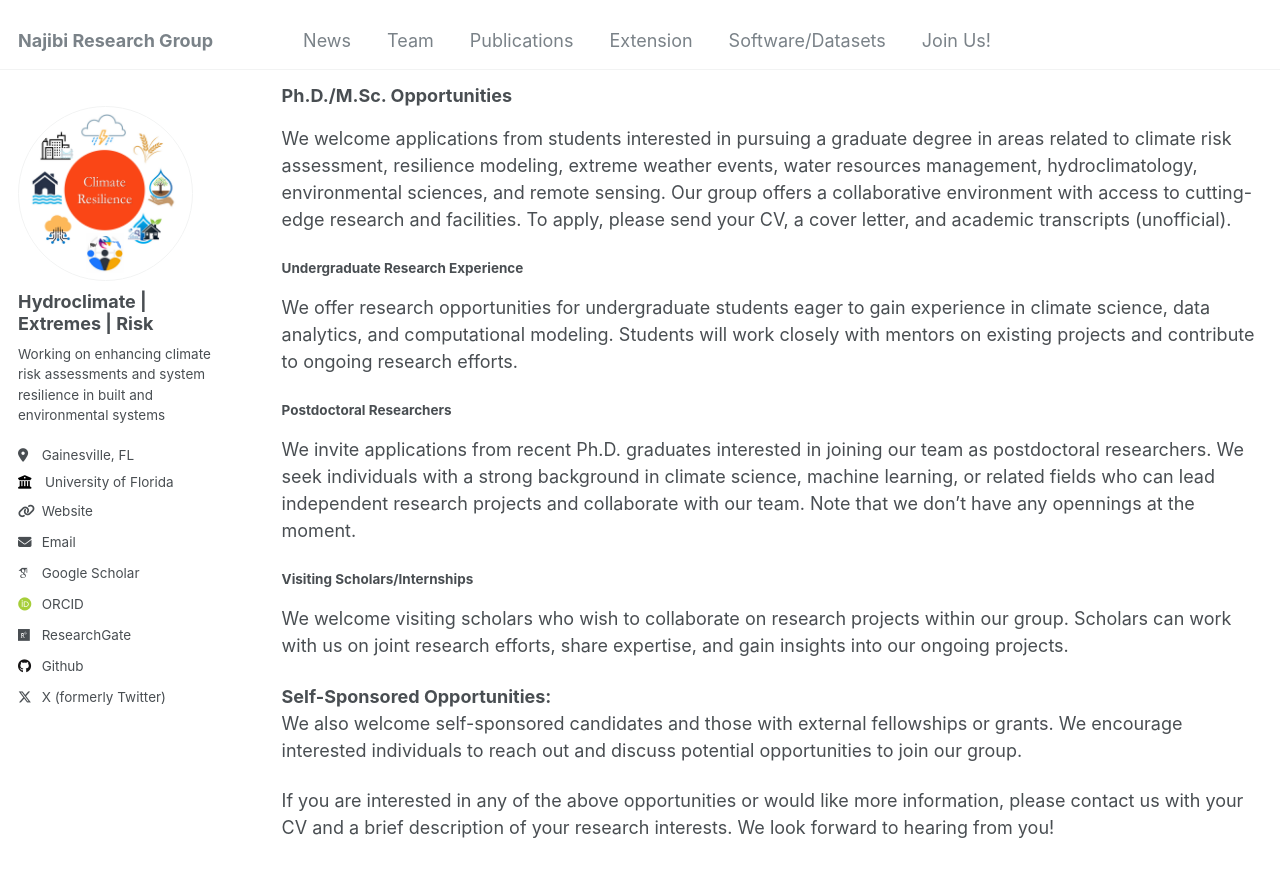
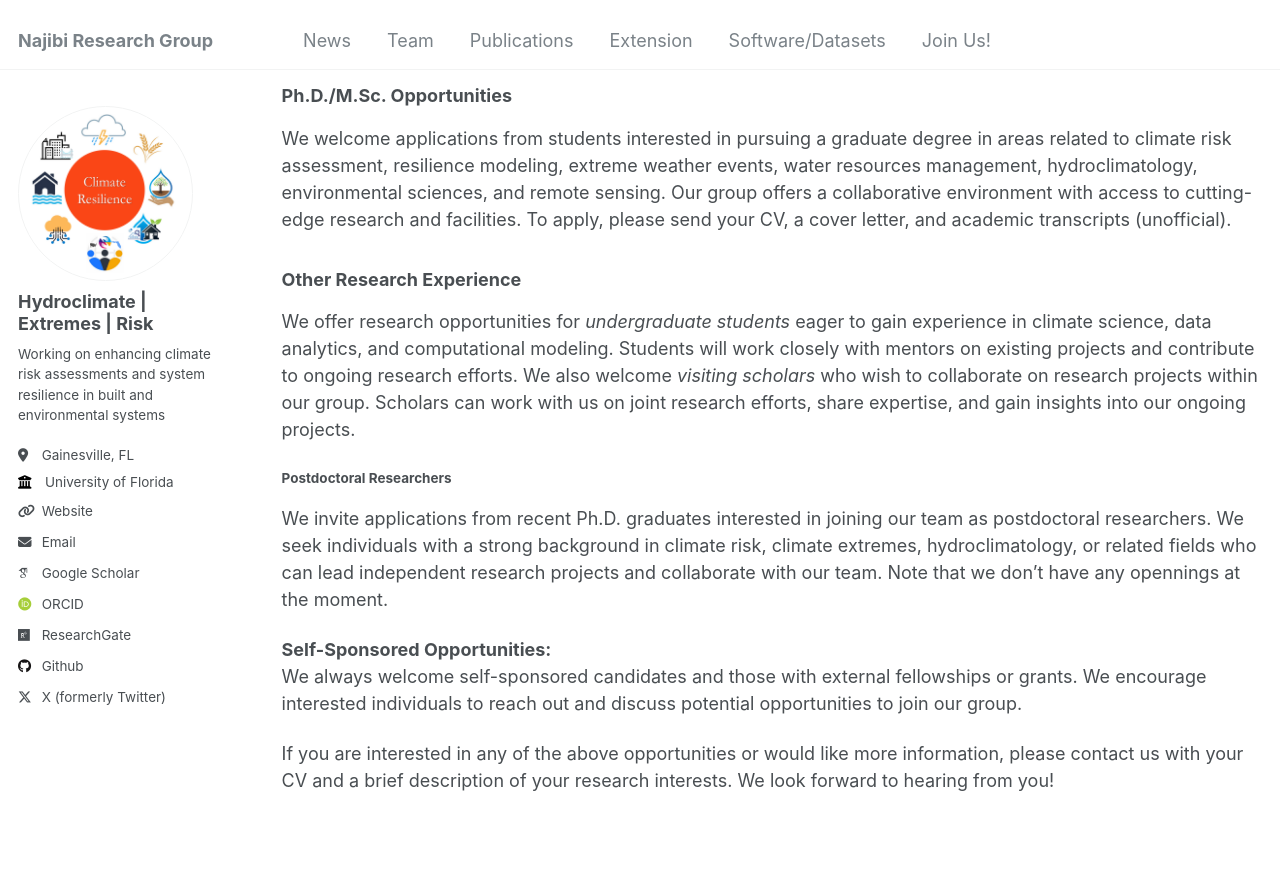
Before and after one commit to nassernajibi/lab, a Jekyll site: the page built from _pages/join-us.md, in a window 1280 px wide and 900 px high, scrolled down 256 px. Shown: the top 877 px of the window. Built offline with Jekyll 4.4.1, drawn with Linux system fonts in a browser that asks for light colours; some web fonts are replaced.

Commit message:
Updated join-us

```diff
--- a/_pages/join-us.md
+++ b/_pages/join-us.md
@@ -13,16 +13,14 @@
 ### Ph.D./M.Sc. Opportunities
 We welcome applications from students interested in pursuing a graduate degree in areas related to climate risk assessment, resilience modeling, extreme weather events, water resources management, hydroclimatology, environmental sciences, and remote sensing. Our group offers a collaborative environment with access to cutting-edge research and facilities. To apply, please send your CV, a cover letter, and academic transcripts (unofficial).
 
-#### Undergraduate Research Experience
-We offer research opportunities for undergraduate students eager to gain experience in climate science, data analytics, and computational modeling. Students will work closely with mentors on existing projects and contribute to ongoing research efforts.
+### Other Research Experience
+We offer research opportunities for *undergraduate students* eager to gain experience in climate science, data analytics, and computational modeling. Students will work closely with mentors on existing projects and contribute to ongoing research efforts. We also welcome *visiting scholars* who wish to collaborate on research projects within our group. Scholars can work with us on joint research efforts, share expertise, and gain insights into our ongoing projects.
 
 #### Postdoctoral Researchers
-We invite applications from recent Ph.D. graduates interested in joining our team as postdoctoral researchers. We seek individuals with a strong background in climate science, machine learning, or related fields who can lead independent research projects and collaborate with our team. Note that we don't have any opennings at the moment.
+We invite applications from recent Ph.D. graduates interested in joining our team as postdoctoral researchers. We seek individuals with a strong background in climate risk, climate extremes, hydroclimatology, or related fields who can lead independent research projects and collaborate with our team. Note that we don't have any opennings at the moment.
 
-#### Visiting Scholars/Internships
-We welcome visiting scholars who wish to collaborate on research projects within our group. Scholars can work with us on joint research efforts, share expertise, and gain insights into our ongoing projects.
 
 **Self-Sponsored Opportunities:**
-We also welcome self-sponsored candidates and those with external fellowships or grants. We encourage interested individuals to reach out and discuss potential opportunities to join our group.
+We always welcome self-sponsored candidates and those with external fellowships or grants. We encourage interested individuals to reach out and discuss potential opportunities to join our group.
 
 If you are interested in any of the above opportunities or would like more information, please contact us with your CV and a brief description of your research interests. We look forward to hearing from you!
```
